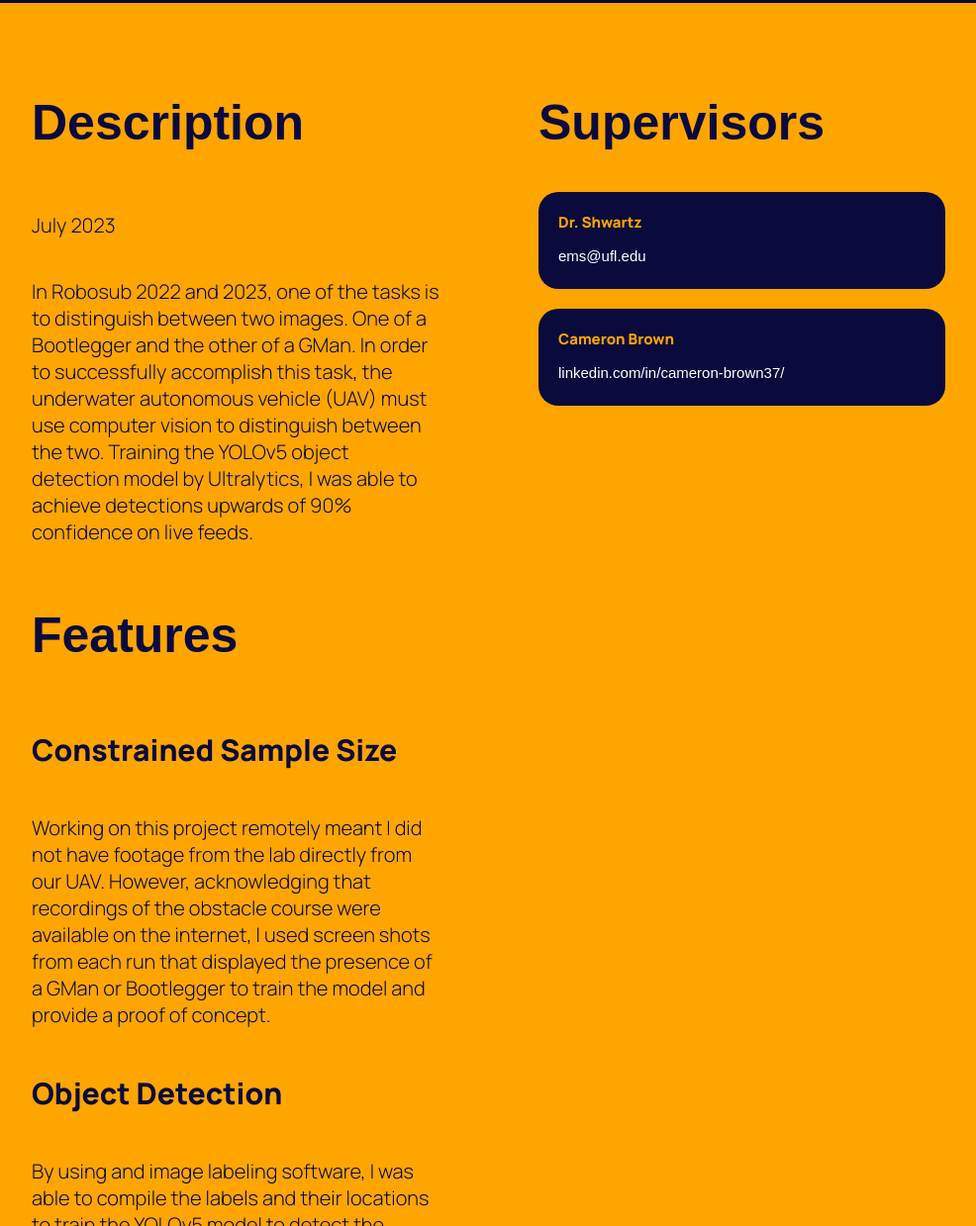
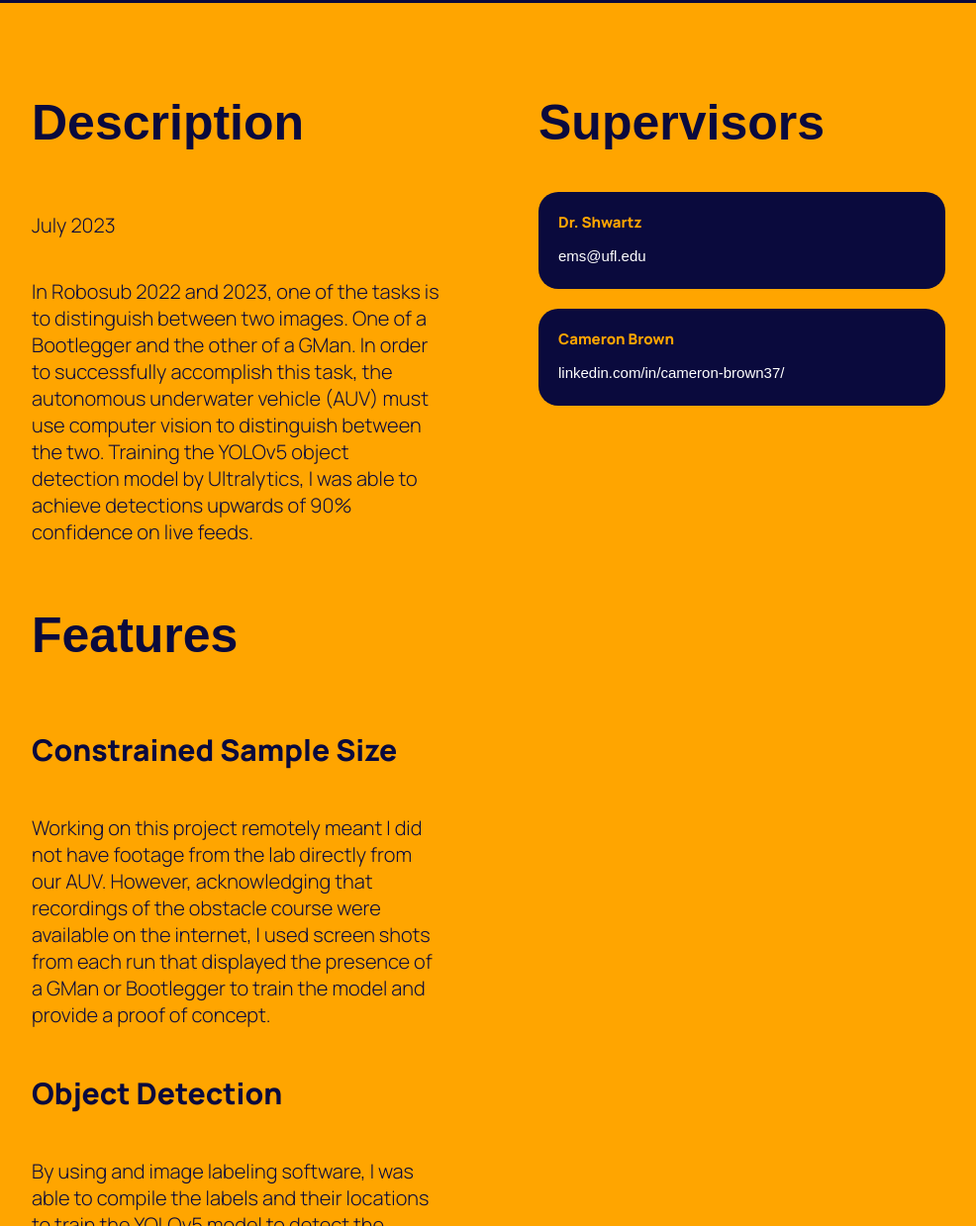
Before and after one commit to DaniParr/portfolio, a plain HTML site: page projects/newGmanBoot.html in a window 1280 px wide. Shown: the part 797-2036 px from the top of the page at 99% size, without its empty margins (146-1132 px from the left). Drawn offline with Linux system fonts and the light colour scheme; a web font is replaced by a local one.

Commit message:
touch up

```diff
--- a/projects/newGmanBoot.html
+++ b/projects/newGmanBoot.html
@@ -29,10 +29,10 @@
         <div style="display: flex; flex-direction: column; width: 90%; padding: 50px;">
             <h1>Description</h1>
             <p>July 2023</p>
-            <p>In Robosub 2022 and 2023, one of the tasks is to distinguish between two images. One of a Bootlegger and the other of a GMan. In order to successfully accomplish this task, the underwater autonomous vehicle (UAV) must use computer vision to distinguish between the two. Training the YOLOv5 object detection model by Ultralytics, I was able to achieve detections upwards of 90% confidence on live feeds.</p>
+            <p>In Robosub 2022 and 2023, one of the tasks is to distinguish between two images. One of a Bootlegger and the other of a GMan. In order to successfully accomplish this task, the autonomous underwater vehicle (AUV) must use computer vision to distinguish between the two. Training the YOLOv5 object detection model by Ultralytics, I was able to achieve detections upwards of 90% confidence on live feeds.</p>
             <h1>Features</h1>
             <h2>Constrained Sample Size</h2>
-            <p>Working on this project remotely meant I did not have footage from the lab directly from our UAV. However, acknowledging that recordings of the obstacle course were available on the internet, I used screen shots from each run that displayed the presence of a GMan or Bootlegger to train the model and provide a proof of concept.</p>
+            <p>Working on this project remotely meant I did not have footage from the lab directly from our AUV. However, acknowledging that recordings of the obstacle course were available on the internet, I used screen shots from each run that displayed the presence of a GMan or Bootlegger to train the model and provide a proof of concept.</p>
             <h2>Object Detection</h2>
             <p>By using and image labeling software, I was able to compile the labels and their locations to train the YOLOv5 model to detect the GMan and Bootlegger.</p>
         </div>
```
